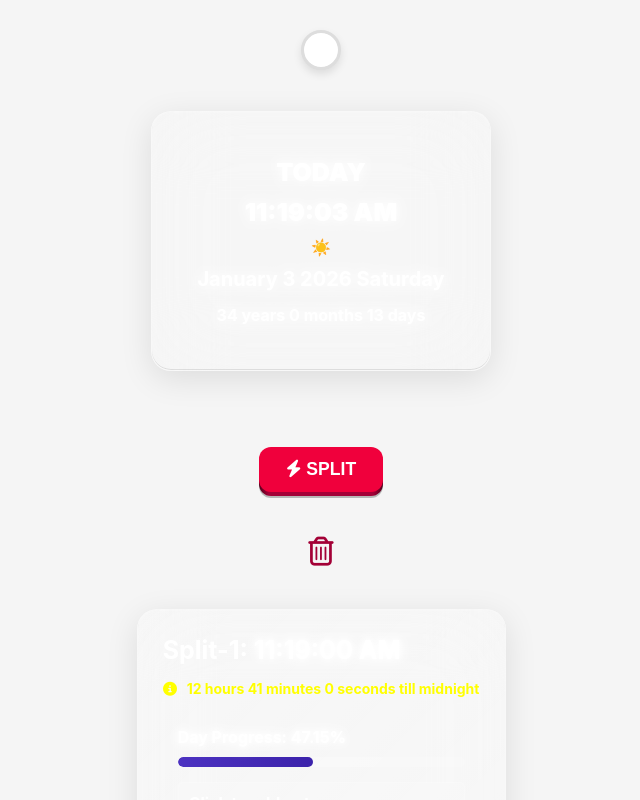
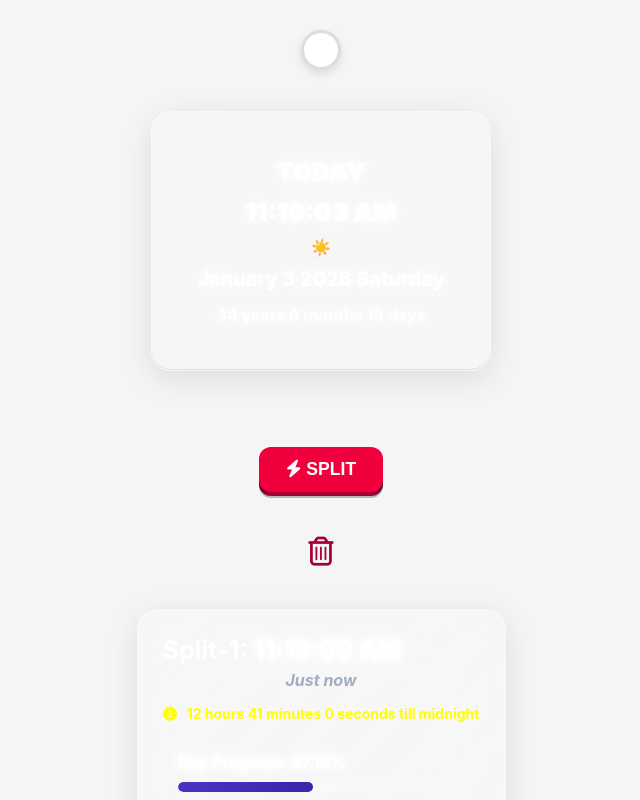
Before and after one commit to abk2191/time-splitter, a React (Vite) app: page / in a window 1280 px wide. Both pictures are taken after a click on the button "SPLIT". Shown: the top 800 px of the page, without its empty margins (319-959 px from the left). Built offline with nearby package versions, Linux system fonts and the light colour scheme.

Commit message:
Update App.jsx

```diff
--- a/src/App.jsx
+++ b/src/App.jsx
@@ -19,6 +19,26 @@ function App() {
   useEffect(() => {
     localStorage.setItem("splitTimes", JSON.stringify(timee));
   }, [timee]);
+
+  // Function to calculate time ago
+  function getTimeAgo(timestamp) {
+    const now = new Date().getTime();
+    const diffMs = now - timestamp;
+    const diffSeconds = Math.floor(diffMs / 1000);
+    const diffMinutes = Math.floor(diffSeconds / 60);
+    const diffHours = Math.floor(diffMinutes / 60);
+    const diffDays = Math.floor(diffHours / 24);
+
+    if (diffDays > 0) {
+      return `${diffDays} day${diffDays > 1 ? "s" : ""} ago`;
+    } else if (diffHours > 0) {
+      return `${diffHours} hour${diffHours > 1 ? "s" : ""} ago`;
+    } else if (diffMinutes > 0) {
+      return `${diffMinutes} minute${diffMinutes > 1 ? "s" : ""} ago`;
+    } else {
+      return "Just now";
+    }
+  }
 
   // Function to calculate percentage of day passed
   function getDayPercentage(rawTime = null) {
@@ -235,6 +255,8 @@ function App() {
         {reversedTimee.map((timeObj, index) => {
           // Calculate day progress for THIS specific split time
           const splitDayProgress = getDayPercentage(timeObj.rawTime);
+          // Calculate time ago for this split
+          const timeAgo = getTimeAgo(timeObj.timestamp);
 
           return (
             <div key={timeObj.timestamp} className="time-div">
@@ -256,6 +278,20 @@ function App() {
                   {timeObj.displayTime}
                 </span>
               </p>
+
+              {/* Time ago display - Added here */}
+              <p
+                style={{
+                  fontSize: "16px",
+                  marginTop: "5px",
+                  color: "#a0aec0",
+                  fontStyle: "italic",
+                  textAlign: "center",
+                }}
+              >
+                {timeAgo}
+              </p>
+
               <p
                 style={{ fontSize: "20px", marginTop: "15px", color: "yellow" }}
               >
@@ -266,7 +302,6 @@ function App() {
                 style={{
                   margin: "15px 0",
                   padding: "15px",
-
                   borderRadius: "10px",
                   textAlign: "center",
                 }}
@@ -290,7 +325,6 @@ function App() {
                     height: "10px",
                     backgroundColor: "rgba(255, 255, 255, 0.2)",
                     borderRadius: "5px",
-                    // border: "1px solid grey",
                     overflow: "hidden",
                   }}
                 >
```
